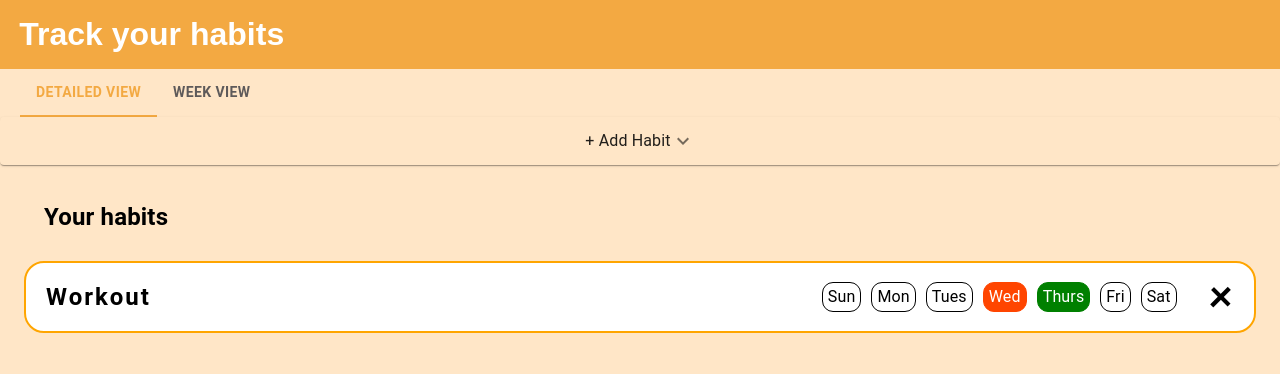
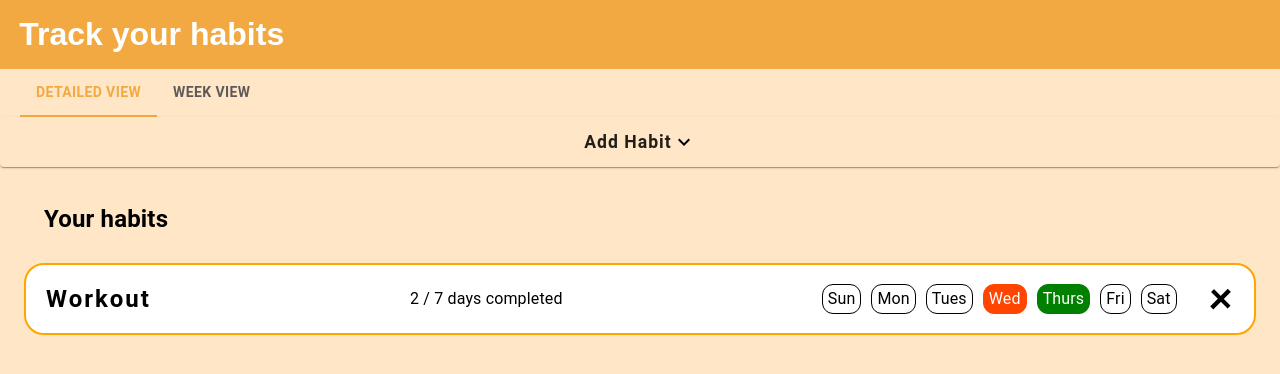
Before and after one commit to SiddheshSutar/habit-tracker, a React (Create React App) app: page / in a window 1280 px wide. Shown: the top 374 px of the page. Built offline with nearby package versions, Linux system fonts and the light colour scheme.

Commit message:
add habit css

```diff
--- a/src/CollapseExpand/CollapseExpand.jsx
+++ b/src/CollapseExpand/CollapseExpand.jsx
@@ -32,6 +32,16 @@ export const CollapseExpand = ({
                     expandIcon={<ExpandMoreIcon />}
                     aria-controls="panel1a-content"
                     id="panel1a-header"
+                    sx={{
+                        '& .MuiTypography-root' : {
+                            fontSize: '1.1rem',
+                            fontWeight: 'bold',
+                            letterSpacing: '1px',
+                        },
+                        '& .MuiSvgIcon-root' : {
+                            color: 'black'
+                        }
+                    }}
                 >
                     <Typography>
                         {title}
--- a/src/DetailedView/DetailedView.jsx
+++ b/src/DetailedView/DetailedView.jsx
@@ -45,6 +45,11 @@ const DetailedView = () => {
                                     >
                                         {item.title}
                                     </h2>
+                                    <div className={`${styles['counts']}`}
+                                    >
+                                        {`${item.days.length
+                                            } / 7 days completed`}
+                                    </div>
                                     <div className={`${styles['item-col']} ${styles['right-col']}`}>
                                         {
                                             daysShortTexts.map((dayText, dayIndex) => (
--- a/src/DetailedView/detailedView.module.scss
+++ b/src/DetailedView/detailedView.module.scss
@@ -59,6 +59,10 @@
                     position: relative;
                     transition: all 0.3s linear;
                     cursor: pointer;
+                }
+
+                .counts {
+                    margin-right: 1rem;
                 }
 
                 .week-pill {
--- a/src/Navbar/Navbar.jsx
+++ b/src/Navbar/Navbar.jsx
@@ -6,6 +6,7 @@ import AddIcon from '@mui/icons-material/Add';
 import { useDispatch, useSelector } from 'react-redux';
 import { habitSelector, toggleSection } from '../reduxSlices/habitSlice';
 import { CollapseExpand } from '../CollapseExpand/CollapseExpand';
+import Form from '../Form/Form';
 // import CustomModal from '../DetailedView/CustomModal';
 
 function CustomTabPanel(props) {
@@ -21,8 +22,10 @@ function CustomTabPanel(props) {
             {...other}
         >
             {value === index && (
-                <Box sx={{ p: 3 }}>
-                    <Typography>{children}</Typography>
+                <Box sx={{ p: 3 }}
+                >
+                    <Typography
+                    >{children}</Typography>
                 </Box>
             )}
         </div>
@@ -81,11 +84,11 @@ const Navbar = () => {
                 </Button> */}
             </Box>
             <CollapseExpand
-                title={'+ Add Habit'}
+                title={'Add Habit'}
                 open={sectionOpen}
                 handleChange={(flag) => dispatch(toggleSection(flag))}
             >
-                <DetailsContent />
+                <Form />
             </CollapseExpand>
 
             <CustomTabPanel value={value} index={0}>
```
